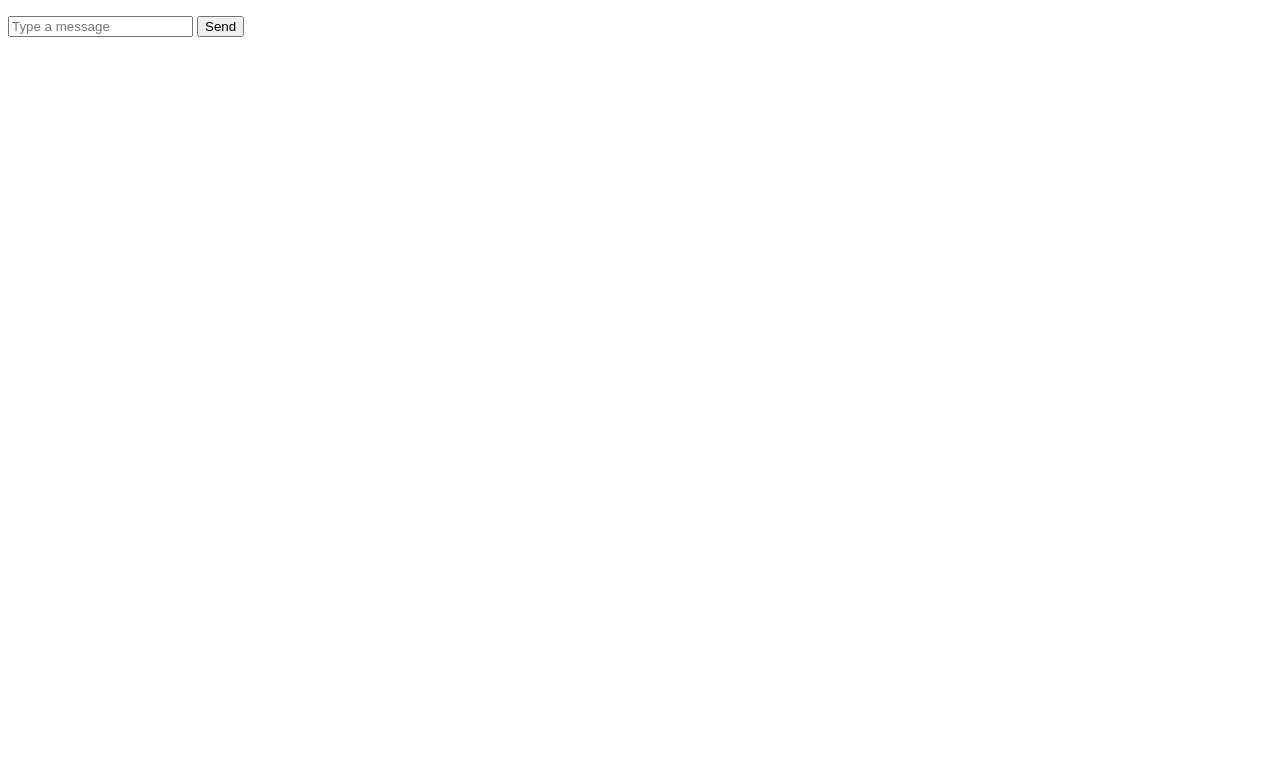
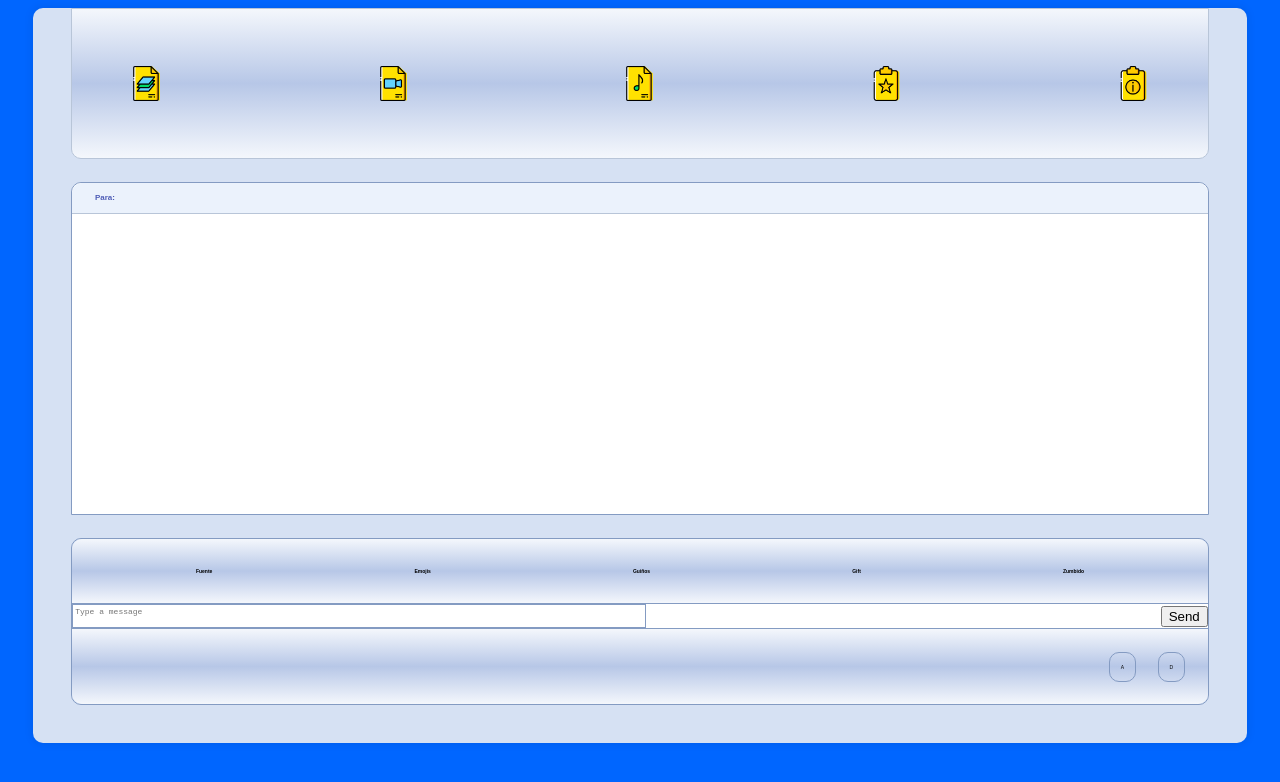
Before and after one commit to RicardoNigrelli/project-rtc, a website: page client/chat.html in a window 1280 px wide. Drawn offline with Linux system fonts and the light colour scheme.

Commit message:
Avances de Estilos

```diff
--- a/client/chat.html
+++ b/client/chat.html
@@ -3,7 +3,9 @@
   <head>
     <meta charset="UTF-8" />
     <meta name="viewport" content="width=device-width, initial-scale=1.0" />
+
     <title>Chat</title>
+    <link rel="stylesheet" href="styles/chat.css" />
     <script type="module">
       import { io } from "https://cdn.socket.io/4.3.2/socket.io.esm.min.js";
       const socket = io({
@@ -21,8 +23,8 @@
 
         socket.on("chat message", (msg, serverOffset, username) => {
           const item = `<li>
+            <small>${username}:</small>
             <p> ${msg} </p>
-            <small>${username}</small>
             </li>`;
           messages.insertAdjacentHTML("beforeend", item);
           socket.auth.serverOffset = serverOffset;
@@ -39,17 +41,43 @@
     </script>
   </head>
   <body>
-    <section>
+    <section id="chat-container">
+      <nav id="navbar">
+        <!-- <h1 id="navbar-title">Chat</h1> -->
+        <img class="navbar-img" src="assets/files.png" alt="files" />
+        <img class="navbar-img" src="assets/video.png" alt="camera" />
+        <img class="navbar-img" src="assets/audio.png" alt="audio" />
+        <img class="navbar-img" src="assets/activities.png" alt="activities" />
+        <img class="navbar-img" src="assets/info.png" alt="info" />
+      </nav>
+      <div id="interaction-container">
+        <header id="for">
+          <h4>Para:</h4>
+        </header>
         <ul id="messages"></ul>
+      </div>
+      <div id="send-container">
+        <header id="chat-tools">
+          <h4>Fuente</h4>
+          <h4>Emojis</h4>
+          <h4>Guiños</h4>
+          <h4>Gift</h4>
+          <h4>Zumbido</h4>
+        </header>
         <form id="chatForm">
-        <input
+          <textarea
             type="text"
             id="input"
             placeholder="Type a message"
             autocomplete="off"
-        />
+          ></textarea>
           <button type="submit">Send</button>
         </form>
+        <footer id="chat-footer">
+          <div>A</div>
+          <div>D</div>
+        </footer>
+      </div>
     </section>
   </body>
 </html>
--- /dev/null
+++ b/client/styles/chat.css
@@ -0,0 +1,167 @@
+body {
+  display: flex;
+  justify-content: center;
+  align-items: center;
+  background-color: #0066ff;
+  font-family: Arial, sans-serif;
+}
+
+#chat-container {
+  width: 90%;
+  height: 90%;
+  padding: 0% 3% 3% 3%;
+  background-color: #d6e1f3;
+  border-radius: 10px;
+  box-shadow: 0 0 10px rgba(0, 0, 0, 0.1);
+  overflow: hidden;
+}
+
+#navbar {
+  display: flex;
+  justify-content: space-between;
+  align-items: center;
+  margin-bottom: 2%;
+  border: 1px solid #b8c5d8;
+  border-bottom-left-radius: 10px;
+  border-bottom-right-radius: 10px;
+  background: linear-gradient(to bottom, #f4f7fc 0%, #b7c7e7 50%, #f4f7fc 100%);
+  padding: 5%;
+}
+
+#navbar img {
+  width: 35px;
+  height: 35px;
+}
+
+#navbar img:hover {
+  transform: scale(1.1);
+  transition: transform 0.2s ease-in-out;
+}
+
+#interaction-container {
+  display: flex;
+  flex-direction: column;
+  height: 80%;
+  background-color: #ffffff;
+  border-top-left-radius: 10px;
+  border-top-right-radius: 10px;
+  border: 1px solid #849bc2;
+  margin-bottom: 2%;
+}
+
+#for {
+  color: #4d5cb6;
+  background-color: #ebf2fc;
+  font-size: 10px;
+  border-top-left-radius: 10px;
+  border-top-right-radius: 10px;
+  flex-shrink: 0;
+  border-bottom: 1px solid #b8c5d8;
+  font-size: 8px;
+  padding-left: 2%;
+}
+
+#messages {
+  font-size: 10px;
+  overflow-y: auto;
+  height: 300px;
+  display: flex;
+  flex-direction: column;
+  text-align: left;
+}
+
+#messages,
+#messages ul,
+#messages ol,
+#messages li {
+  margin: 0;
+  padding: 0;
+  list-style-type: none; /* Aplica a li para eliminar puntos */
+}
+
+#messages li small,
+#messages li p {
+  margin: 0;
+  padding: 0;
+}
+
+#messages li {
+  padding: 2%;
+}
+
+#messages li small {
+  color: #c2c8cf;
+}
+
+#messages li p {
+  padding-left: 2%;
+}
+
+#send-container {
+  border: 1px solid #849bc2;
+  border-radius: 10px;
+}
+
+#chat-tools {
+  display: flex;
+  justify-content: space-around;
+  font-size: 5px;
+  padding: 2%;
+  background: linear-gradient(to bottom, #f4f7fc 0%, #b7c7e7 50%, #f4f7fc 100%);
+  border-top-left-radius: 10px;
+  border-top-right-radius: 10px;
+  border-bottom: 1px solid #849bc2;
+}
+
+#chatForm {
+  display: flex;
+  justify-content: space-between;
+  align-items: center;
+  gap: 2%;
+
+  font-size: 5px;
+  background-color: #ffffff;
+}
+
+#chatForm textarea {
+  width: 50%;
+  height: 100%;
+  border: 1px solid #849bc2;
+  font-size: 8px;
+  background-color: #fff; /* Color de fondo */
+  color: #000; /* Color del texto */
+  resize: none; /* Opcional: Evita que el usuario cambie el tamaño */
+  overflow-y: auto; /* Permite desplazamiento vertical si el texto excede el alto */
+}
+
+#chatForm textarea[type="text"]:focus,
+#chatForm textarea[type="text"]:hover,
+#chatForm textarea[type="text"]:active,
+#chatForm textarea[type="text"]:disabled {
+  outline: none; /* Elimina el contorno que aparece al enfocar */
+  border: none;
+  background-color: #fff; /* Mantiene el color de fondo */
+  color: #000; /* Mantiene el color del texto */
+}
+
+#chat-footer {
+  display: flex;
+  justify-content: flex-end;
+  gap: 2%;
+  align-items: center;
+  padding: 2%;
+  font-size: 5px;
+  background: linear-gradient(to bottom, #f4f7fc 0%, #b7c7e7 50%, #f4f7fc 100%);
+  border-bottom-left-radius: 10px;
+  border-bottom-right-radius: 10px;
+  border-top: 1px solid #849bc2;
+}
+
+#chat-footer div {
+  border: 1px solid #849bc2;
+  border-radius: 10px;
+  padding: 1%;
+  display: flex;
+  justify-content: center;
+  align-items: center;
+}
--- a/server/index.js
+++ b/server/index.js
@@ -140,7 +140,7 @@ io.on("connection", async (socket) => {
       })
 
       results.rows.forEach(row => {
-        socket.emit("chat message", row.content, row.id.toString(), row.username);
+        socket.emit("chat message", row.content, row.id.toString(), row.user);
       });
 
     } catch (error) {
```
Also changed, not shown: client/assets/activities.png (added), client/assets/audio.png (added), client/assets/files.png (added), client/assets/info.png (added), client/assets/video.png (added). Lines whose indentation alone changed are shown as unchanged.
